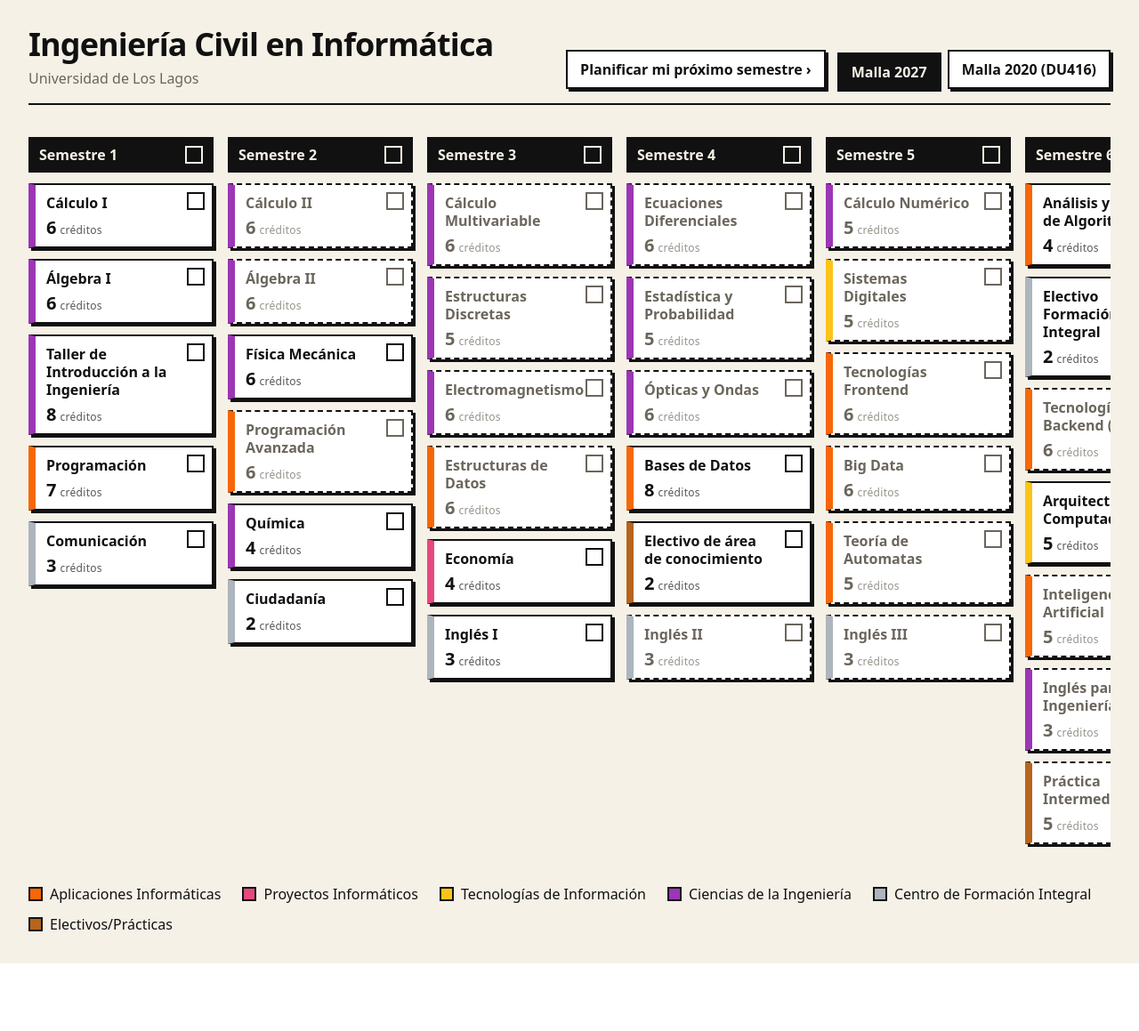
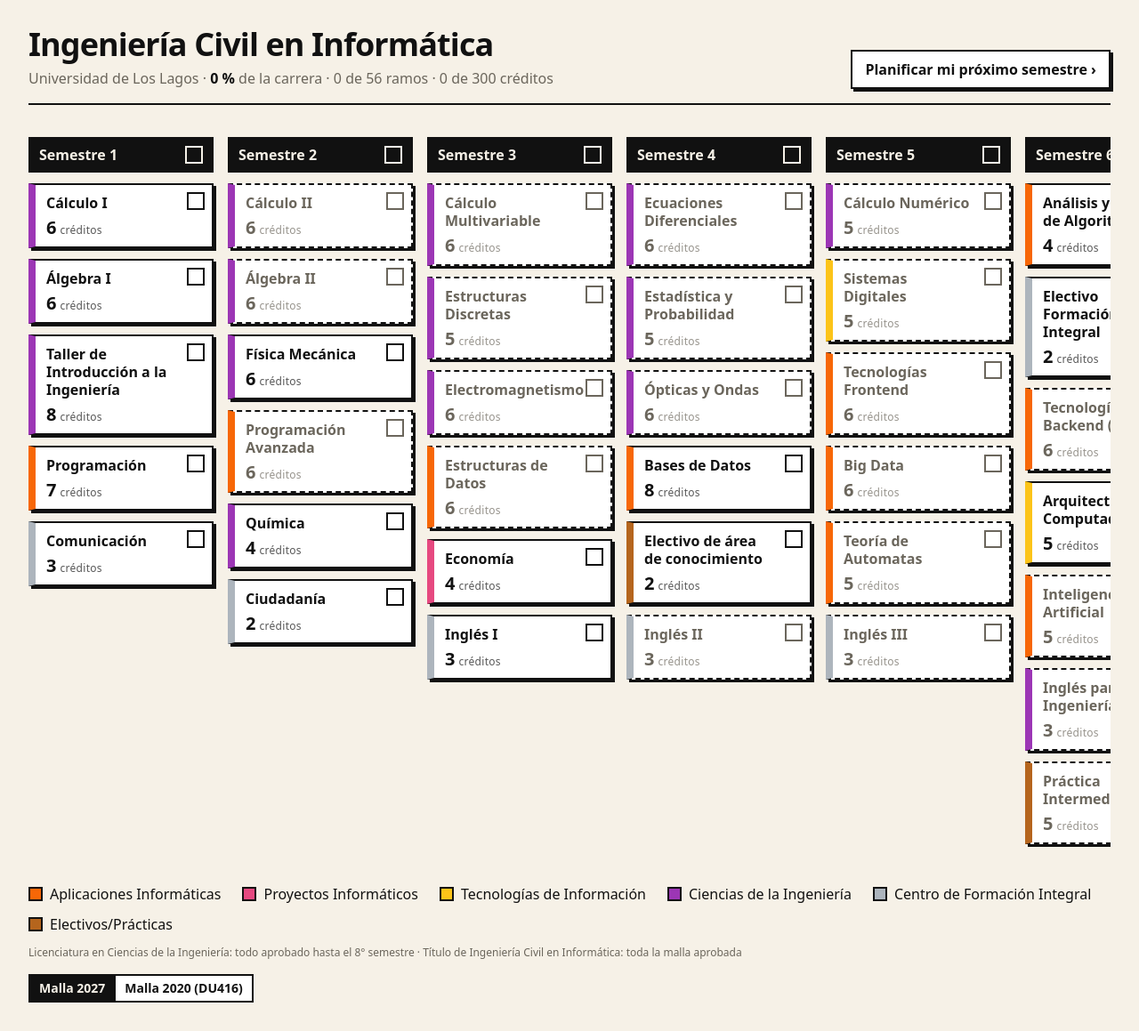
Before and after one commit to Awerito/MallaICINFUlagos, a React (Vite) app: page / in a window 1280 px wide. Shown: the whole page at 89% size. Before the commit the page ends 1083 px from the top, so only its background shows below. Built offline with nearby package versions, Linux system fonts and the light colour scheme.

Commit message:
change(malla): show progress, milestones and saved version

```diff
--- a/src/App.jsx
+++ b/src/App.jsx
@@ -7,10 +7,30 @@ import CurriculumGrid from "./components/CurriculumGrid";
 import PlannerBar from "./components/PlannerBar";
 import Legend from "./components/Legend";
 
+const VERSION_STORAGE_KEY = "icinf-curriculum/version";
+
+function readStoredVersionId() {
+  try {
+    const stored = localStorage.getItem(VERSION_STORAGE_KEY);
+    return CURRICULUM_VERSIONS.some((version) => version.id === stored)
+      ? stored
+      : CURRICULUM_VERSIONS[0].id;
+  } catch {
+    return CURRICULUM_VERSIONS[0].id;
+  }
+}
+
+function storeVersionId(versionId) {
+  try {
+    localStorage.setItem(VERSION_STORAGE_KEY, versionId);
+  } catch {
+    // storage unavailable: the choice still lives in memory for this session
+  }
+}
+
 export default function App() {
-  const [selectedVersionId, setSelectedVersionId] = useState(
-    CURRICULUM_VERSIONS[0].id,
-  );
+  const [selectedVersionId, setSelectedVersionId] =
+    useState(readStoredVersionId);
   const selectedVersion = CURRICULUM_VERSIONS.find(
     (version) => version.id === selectedVersionId,
   );
@@ -45,6 +65,20 @@ export default function App() {
     pickedCredits,
   } = usePlanner(courseById, selectedVersionId, approvedIds);
 
+  const sumCredits = (courses) =>
+    courses.reduce((total, course) => total + course.sct, 0);
+  const approvedCourses = selectedVersion.courses.filter((course) =>
+    approvedIds.has(course.id),
+  );
+  const approvedCredits = sumCredits(approvedCourses);
+  const totalCredits = sumCredits(selectedVersion.courses);
+  const progressPercent = Math.round((approvedCredits / totalCredits) * 100);
+
+  function selectVersion(versionId) {
+    setSelectedVersionId(versionId);
+    storeVersionId(versionId);
+  }
+
   return (
     <main
       className="min-h-screen bg-paper px-4 py-8 font-sans text-ink sm:px-8"
@@ -55,9 +89,14 @@ export default function App() {
           <h1 className="text-3xl font-extrabold leading-none tracking-tight sm:text-4xl">
             Ingeniería Civil en Informática
           </h1>
-          <p className="mt-2 text-muted">Universidad de Los Lagos</p>
+          <p className="mt-2 text-muted tabular-nums">
+            Universidad de Los Lagos ·{" "}
+            <span className="font-extrabold text-ink">{progressPercent} %</span>{" "}
+            de la carrera · {approvedCourses.length} de{" "}
+            {selectedVersion.courses.length} ramos · {approvedCredits} de{" "}
+            {totalCredits} créditos
+          </p>
         </div>
-        <div className="flex flex-wrap gap-2.5">
         <button
           type="button"
           onClick={() => {
@@ -99,25 +138,6 @@ export default function App() {
             </>
           )}
         </button>
-          {CURRICULUM_VERSIONS.map((version) => {
-            const isSelected = version.id === selectedVersionId;
-            return (
-              <button
-                key={version.id}
-                type="button"
-                onClick={() => setSelectedVersionId(version.id)}
-                className={
-                  "border-2 border-ink px-3.5 py-2 font-semibold " +
-                  (isSelected
-                    ? "translate-x-[3px] translate-y-[3px] bg-ink text-paper"
-                    : "bg-white shadow-brutal-sm hover:bg-paper")
-                }
-              >
-                {version.label}
-              </button>
-            );
-          })}
-        </div>
       </header>
       {isPlanning && (
         <PlannerBar
@@ -146,8 +166,28 @@ export default function App() {
         areAllPicked={areAllPicked}
         onToggleColumnPicks={toggleColumnPicks}
       />
-      <footer className="mt-8">
+      <footer className="mt-8 flex flex-wrap items-start justify-between gap-4">
         <Legend />
+        <div className="inline-flex border-2 border-ink bg-white">
+          {CURRICULUM_VERSIONS.map((version, index) => {
+            const isSelected = version.id === selectedVersionId;
+            return (
+              <button
+                key={version.id}
+                type="button"
+                aria-pressed={isSelected}
+                onClick={() => selectVersion(version.id)}
+                className={
+                  "px-2.5 py-1 text-sm font-semibold " +
+                  (index > 0 ? "border-l-2 border-ink " : "") +
+                  (isSelected ? "bg-ink text-paper" : "hover:bg-paper")
+                }
+              >
+                {version.label}
+              </button>
+            );
+          })}
+        </div>
       </footer>
     </main>
   );
--- a/src/components/CurriculumGrid.jsx
+++ b/src/components/CurriculumGrid.jsx
@@ -1,7 +1,29 @@
-import { useRef } from "react";
+import { Fragment, useRef } from "react";
 import CourseCard from "./CourseCard";
 import PrerequisiteArrows from "./PrerequisiteArrows";
 import { hasAllPrerequisitesApproved } from "../curriculumGraph";
+
+const LICENCIATURA_SEMESTER = 8;
+
+function MilestoneColumn({ shortName, fullName, isReached }) {
+  return (
+    <div className="flex w-26 flex-col items-center gap-3">
+      <div
+        title={fullName}
+        className={`grid h-10 w-full place-items-center border-2 font-extrabold ${
+          isReached
+            ? "border-ink bg-ink text-paper"
+            : "border-dashed border-ink bg-[repeating-linear-gradient(135deg,var(--color-white)_0_6px,var(--color-hatch)_6px_8px)] text-muted"
+        }`}
+      >
+        {shortName}
+      </div>
+      <span
+        className={`flex-1 ${isReached ? "border-l-4 border-ink" : "border-l-2 border-dashed border-ink"}`}
+      />
+    </div>
+  );
+}
 
 export default function CurriculumGrid({
   courses,
@@ -36,7 +58,7 @@ export default function CurriculumGrid({
     <div className="snap-x snap-mandatory overflow-x-auto px-1 pt-1 pb-3">
       <div
         ref={boardRef}
-        className="relative grid w-max auto-cols-[13rem] grid-flow-col gap-4"
+        className="relative grid w-max auto-cols-auto grid-flow-col gap-4"
       >
         <PrerequisiteArrows
           boardRef={boardRef}
@@ -67,10 +89,8 @@ export default function CurriculumGrid({
               ? "border-ink border-b-[6px] border-b-blue bg-ink text-paper"
               : "border-muted bg-transparent text-muted";
           return (
-            <section
-              key={semesterNumber}
-              className="flex snap-start flex-col gap-3"
-            >
+            <Fragment key={semesterNumber}>
+              <section className="flex w-52 snap-start flex-col gap-3">
                 <header
                   className={`flex h-10 items-center justify-between border-2 px-2.5 font-extrabold transition-[background-color,color,border-color] duration-250 motion-reduce:transition-none ${headerStateClasses}`}
                 >
@@ -96,7 +116,9 @@ export default function CurriculumGrid({
                       <input
                         type="checkbox"
                         checked={areAllPicked(pickableIdsInColumn)}
-                      onChange={() => onToggleColumnPicks(pickableIdsInColumn)}
+                        onChange={() =>
+                          onToggleColumnPicks(pickableIdsInColumn)
+                        }
                         aria-label={`Tomar todo el semestre ${semesterNumber}`}
                         className="grid size-5 cursor-pointer appearance-none place-items-center border-2 border-current after:h-1.5 after:w-[11px] after:-translate-y-[2px] after:-rotate-45 after:border-b-[3px] after:border-l-[3px] after:border-transparent after:content-[''] checked:border-blue checked:bg-blue checked:after:border-white"
                       />
@@ -123,7 +145,9 @@ export default function CurriculumGrid({
                       isLocked={isLocked}
                       isPlanning={isPlanning}
                       isClosedThisSemester={isClosedThisSemester}
-                    isClosedInOpenColumn={isClosedThisSemester && isColumnOpen}
+                      isClosedInOpenColumn={
+                        isClosedThisSemester && isColumnOpen
+                      }
                       isYearRoundInClosedColumn={
                         isPlanning &&
                         !isColumnOpen &&
@@ -150,6 +174,21 @@ export default function CurriculumGrid({
                   );
                 })}
               </section>
+              {semesterNumber === LICENCIATURA_SEMESTER && (
+                <MilestoneColumn
+                  shortName="Licenciatura"
+                  fullName="Licenciatura en Ciencias de la Ingeniería"
+                  isReached={isSemesterFullyApproved(LICENCIATURA_SEMESTER)}
+                />
+              )}
+              {semesterNumber === lastSemesterNumber && (
+                <MilestoneColumn
+                  shortName="Título"
+                  fullName="Título de Ingeniería Civil en Informática"
+                  isReached={isSemesterFullyApproved(lastSemesterNumber)}
+                />
+              )}
+            </Fragment>
           );
         })}
       </div>
--- a/src/components/Legend.jsx
+++ b/src/components/Legend.jsx
@@ -2,6 +2,7 @@ import areas from "../data/areas.json";
 
 export default function Legend() {
   return (
+    <div className="flex flex-col gap-3">
       <ul className="flex flex-wrap gap-x-6 gap-y-2.5">
         {Object.entries(areas).map(([areaId, area]) => (
           <li key={areaId} className="flex items-center gap-2">
@@ -13,5 +14,11 @@ export default function Legend() {
           </li>
         ))}
       </ul>
+      <p className="text-xs text-muted">
+        Licenciatura en Ciencias de la Ingeniería: todo aprobado hasta el 8°
+        semestre · Título de Ingeniería Civil en Informática: toda la malla
+        aprobada
+      </p>
+    </div>
   );
 }
```
Lines whose indentation alone changed are shown as unchanged.
